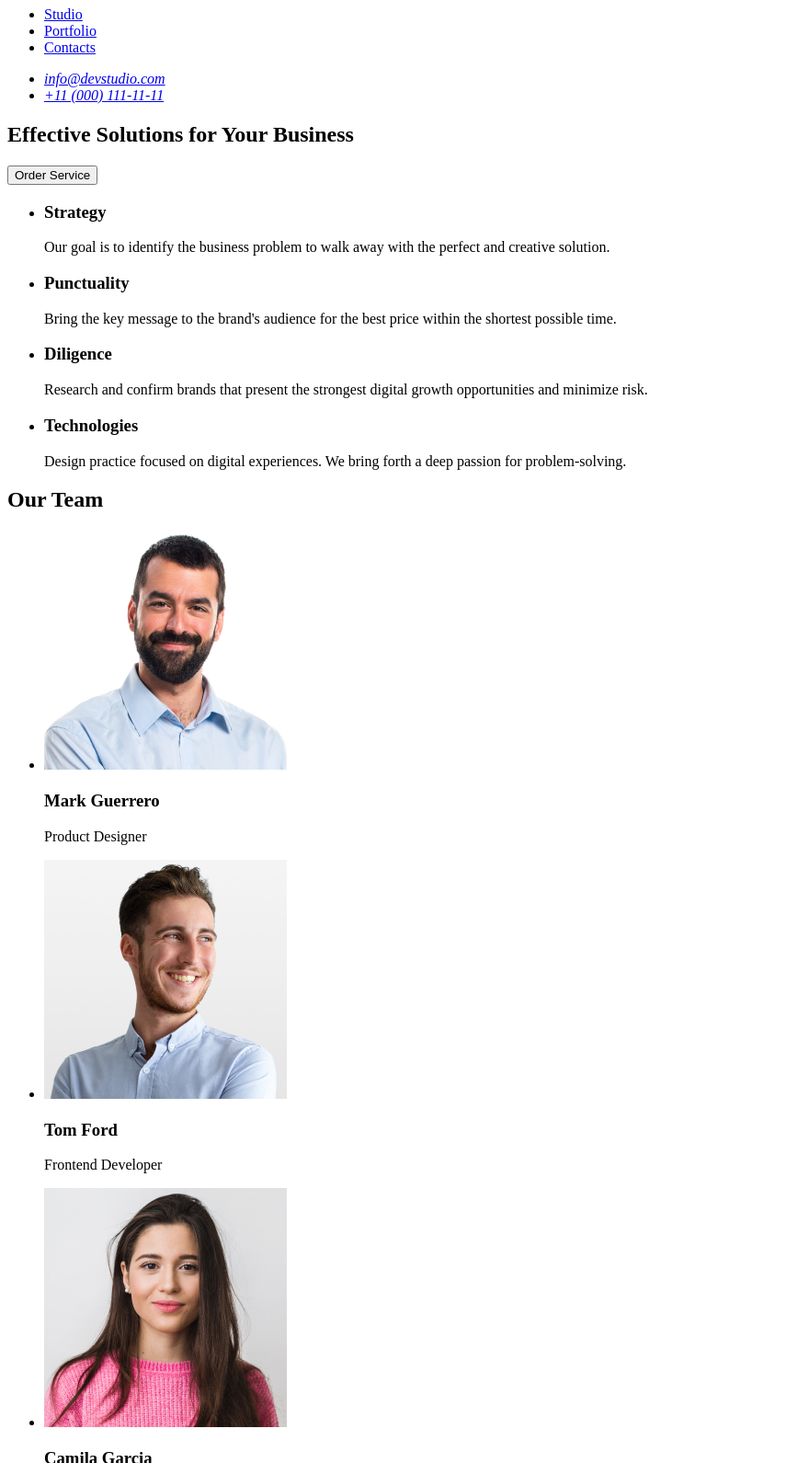
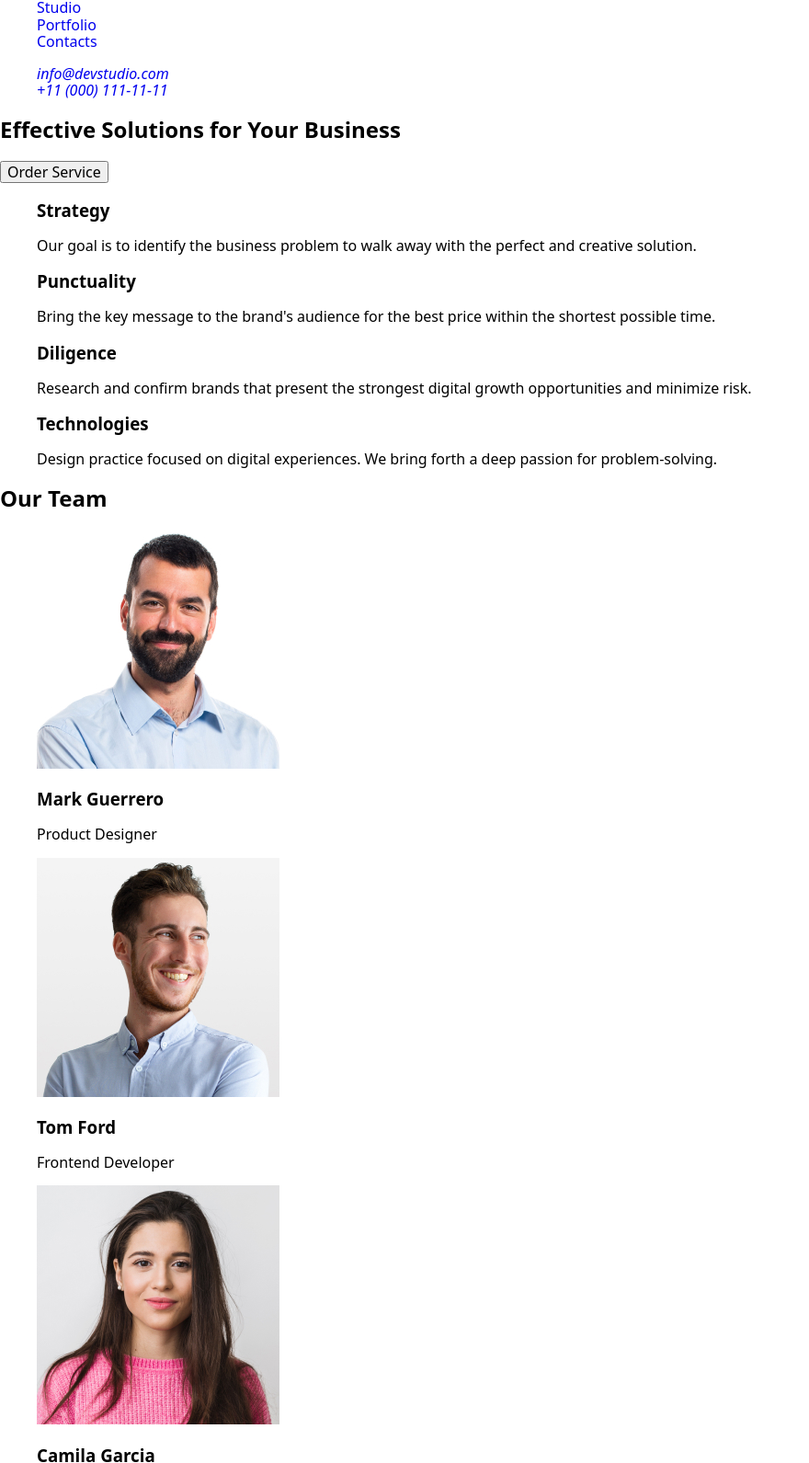
Before and after one commit to OleksandrMiedviediev/goit-markup-hw-02, a plain HTML site: page index.html in a window 1280 px wide. Shown: the part 35-1626 px from the top of the page at 92% size, without its empty margins (0-880 px from the left). Drawn offline with nearby package versions, Linux system fonts and the light colour scheme.

Commit message:
add-class

```diff
--- /dev/null
+++ b/css/style.css
@@ -0,0 +1,9 @@
+body {
+    font-family: "Roboto", "Raleway" sans-serif;
+}
+ul {
+    list-style-type: none;
+}
+a {
+    text-decoration: none;
+}
--- a/index.html
+++ b/index.html
@@ -4,31 +4,34 @@
     <meta charset="UTF-8" />
     <meta name="viewport" content="width=device-width, initial-scale=1.0" />
     <title>Document</title>
+    <link rel="stylesheet" href="https://cdnjs.cloudflare.com/ajax/libs/modern-normalize/2.0.0/modern-normalize.css" integrity="sha512-gA2Bvu0/hw4oj0Lp8ZHjK+o3S4BE5m8d/wNVy6ktKLhHKPpWLQwv9ixzuWirWOakoJqlBdePq2NhoCaUOQ5npQ==" crossorigin="anonymous" referrerpolicy="no-referrer" />
+    <link href="https://fonts.googleapis.com/css?family=Raleway:700|Roboto:400,500,700&display=swap" rel="stylesheet">
+    <link rel="stylesheet" href="./css/style.css">
   </head>
   <body>
     <!--top of the code start-->
-    <header>
-      <nav>
-        <a href="./index.html">WebStudio</a>
-        <ul>
-          <li>
-            <a href="./index.html">Studio</a>
+    <header class="header">
+      <nav class="header-navigation">
+        <a href="./index.html" class="header-logo"> <span class="logo-web">Web</span>Studio</a>
+        <ul class="header-menu">
+          <li class="header-menu-item">
+            <a href="./index.html" class="header-menu-link">Studio</a>
           </li>
-          <li>
-            <a href="./index.html">Portfolio</a>
+          <li class="header-menu-item">
+            <a href="./index.html" class="header-menu-link">Portfolio</a>
           </li>
-          <li>
-            <a href="./index.html">Contacts</a>
+          <li class="header-menu-item">
+            <a href="./index.html" class="header-menu-link">Contacts</a>
           </li>
         </ul>
       </nav>
-      <address>
-        <ul>
-          <li>
-            <a href="mailto:info@devstudio.com">info@devstudio.com</a>
+      <address class="header-adres">
+        <ul class="header-contacts">
+          <li class="header-contacts-item">
+            <a class="header-contacts-link" href="mailto:info@devstudio.com">info@devstudio.com</a>
           </li>
-          <li>
-            <a href="tel:+110001111111">+11 (000) 111-11-11</a>
+          <li class="header-contacts-item">
+            <a class="header-contacts-link" href="tel:+110001111111">+11 (000) 111-11-11</a>
           </li>
         </ul>
       </address>
@@ -37,74 +40,109 @@
 
     <!-- Basic content start-->
     <main>
-      <section>
-        <h1>Effective Solutions for Your Business</h1>
-        <button type="button">Order Service</button>
+      <section class="section">
+        <h1 class="section-title">Effective Solutions for Your Business</h1>
+        <button class="section-button" type="button">Order Service</button>
       </section>
-      <section>
-        <h2 hidden>Our advantages</h2>
-        <ul>
-          <li>
-            <h3>Strategy</h3>
-            <p>
+      <section class="section-advantages">
+        <h2 class="section-advantages-title" hidden>Our advantages</h2>
+        <ul class="section-advantages-list">
+          <li class="section-advantages-item">
+            <h3 class="advantages-list-title">Strategy</h3>
+            <p class="advantages-list-text">
               Our goal is to identify the business problem to walk away with the
               perfect and creative solution.
             </p>
           </li>
-          <li>
-            <h3>Punctuality</h3>
-            <p>
+          <li class="section-advantages-item">
+            <h3 class="advantages-list-title">Punctuality</h3>
+            <p class="advantages-list-text">
               Bring the key message to the brand's audience for the best price
               within the shortest possible time.
             </p>
           </li>
-          <li>
-            <h3>Diligence</h3>
-            <p>
+          <li class="section-advantages-item">
+            <h3 class="advantages-list-title">Diligence</h3>
+            <p class="advantages-list-text">
               Research and confirm brands that present the strongest digital
               growth opportunities and minimize risk.
             </p>
           </li>
-          <li>
-            <h3>Technologies</h3>
-            <p>
+          <li class="section-advantages-item">
+            <h3 class="advantages-list-title">Technologies</h3>
+            <p class="advantages-list-text">
               Design practice focused on digital experiences. We bring forth a
               deep passion for problem-solving.
             </p>
           </li>
         </ul>
       </section>
-      <section>
-        <h2>Our Team</h2>
-        <ul>
-          <li>
-            <img src="./images/img_1.jpg" alt="Mark Guerrero" width="264" />
-            <h3>Mark Guerrero</h3>
-            <p>Product Designer</p>
+      <section class="team">
+        <h2 class="team-title">Our Team</h2>
+        <ul class="team-list">
+          <li class="team-item">
+            <img class="team-item-img" src="./images/img_1.jpg" alt="Mark Guerrero" width="264" />
+            <h3 class="team-item-title">Mark Guerrero</h3>
+            <p class="title-item-text">Product Designer</p>
           </li>
-          <li>
-            <img src="./images/img_2.jpg" alt="Tom Ford" width="264" />
-            <h3>Tom Ford</h3>
-            <p>Frontend Developer</p>
+          <li class="team-item">
+            <img class="team-item-img" src="./images/img_2.jpg" alt="Tom Ford" width="264" />
+            <h3 class="team-item-title">Tom Ford</h3>
+            <p class="title-item-text">Frontend Developer</p>
           </li>
-          <li>
-            <img src="./images/img_3.jpg" alt="Camila Garcia" width="264" />
-            <h3>Camila Garcia</h3>
+          <li class="team-item">
+            <img class="team-item-img" src="./images/img_3.jpg" alt="Camila Garcia" width="264" />
+            <h3 class="team-item-title">Camila Garcia</h3>
+            <p class="title-item-text">Marketing</p>
+          </li>
+          <li class="team-item">
+            <img class="team-item-img" src="./images/img_4.jpg" alt="Daniel Wilson" width="264" />
+            <h3 class="team-item-title">Daniel Wilson</h3>
+            <p class="title-item-text">UI Designer</p>
+          </li>
+        </ul>
+      </section>
+      <section class="portfolio">
+        <h2 class="portfolio-title">Our Portfolio</h2>
+        <ul class="portfolio-list">
+          <li class="portfolio-item">
+            <img class="portfolio-item-img" src="./images/portfolio_1.jpg" alt="Banking App" width="264" />
+            <h3 class="portfolio-item-title">Banking App</h3>
+            <p class="portfolio-item-text">App</p>
+          </li>
+          <li class="portfolio-item">
+            <img class="portfolio-item-img" src="./images/portfolio_2.jpg" alt="Cashless Payment" width="264" />
+            <h3 class="portfolio-item-title">Cashless Payment</h3>
             <p>Marketing</p>
           </li>
-          <li>
-            <img src="./images/img_4.jpg" alt="Daniel Wilson" width="264" />
-            <h3>Daniel Wilson</h3>
-            <p>UI Designer</p>
+          <li class="portfolio-item">
+            <img class="portfolio-item-img" src="./images/portfolio_3.jpg" alt="Meditation App" width="264" />
+            <h3 class="portfolio-item-title">Meditation App</h3>
+            <p class="portfolio-item-text">App</p>
+          </li>
+          <li class="portfolio-item">
+            <img class="portfolio-item-img" src="./images/portfolio_4.jpg" alt="Taxi Service" width="264" />
+            <h3 class="portfolio-item-title">Taxi Service</h3>
+            <p class="portfolio-item-text">Marketing</p>
+          </li>
+          <li class="portfolio-item">
+            <img class="portfolio-item-img" src="./images/portfolio_5.jpg" alt="Screen Illustrations" width="264" />
+            <h3 class="portfolio-item-title">Screen Illustrations</h3>
+            <p>Design</p>
+          </li>
+          <li class="portfolio-item">
+            <img class="portfolio-item-img" src="./images/portfolio_6.jpg" alt="Online Courses" width="264" />
+            <h3 class="portfolio-item-title">DOnline Courses</h3>
+            <p class="portfolio-item-text">Marketing</p>
           </li>
         </ul>
       </section>
     </main>
     <!-- Basic content end-->
     <!-- lower part start-->
-    <footer>
-      <a href="./index.html">WebStudio</a>
-      <p>
+    <footer class="footer">
+      <a class="footer-link" href="./index.html">WebStudio</a>
+      <p class="footer-text">
         Increase the flow of customers and sales for your business with digital
         marketing & growth solutions.
       </p>
```
Also changed, not shown: images/portfolio_1.jpg (added), images/portfolio_2.jpg (added), images/portfolio_3.jpg (added), images/portfolio_4.jpg (added), images/portfolio_5.jpg (added), images/portfolio_6.jpg (added), 1 other file.
